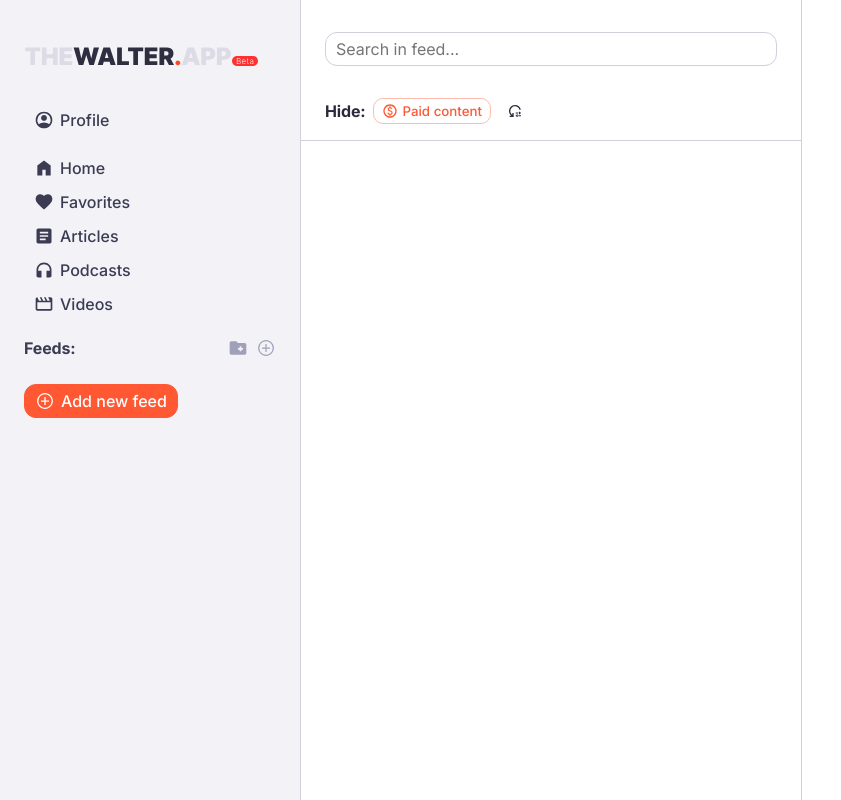
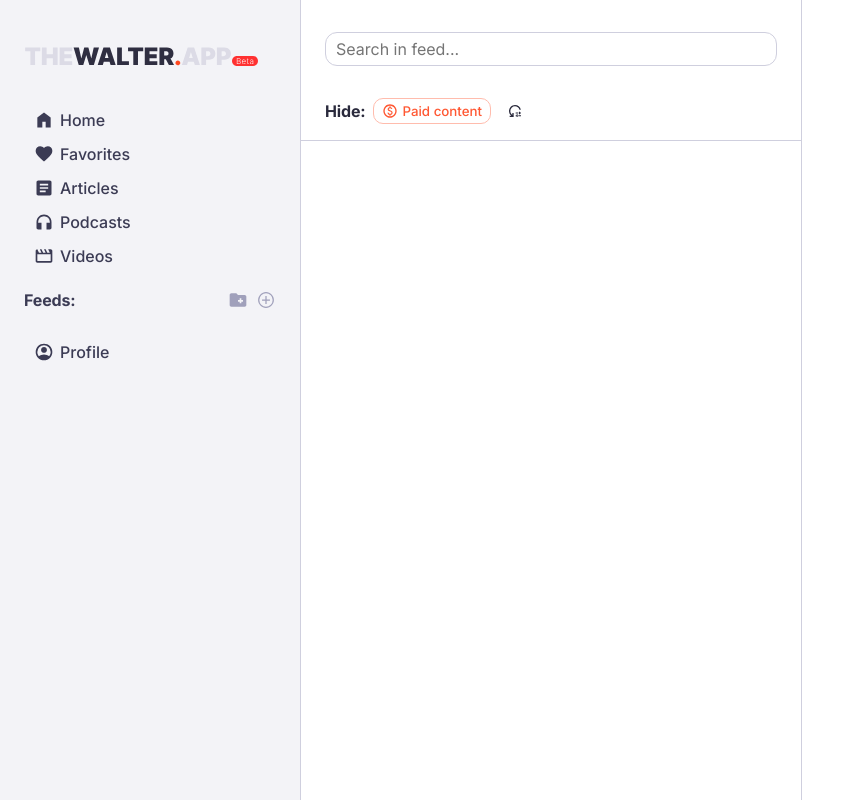
Before and after one commit to mrmegatelo/thewalter.app, a Django app: page /favorites/ in a window 1280 px wide. Shown: the whole page, without its empty margins (0-841 px from the left). Run offline with Django 5.2, Linux system fonts and the light colour scheme; the visitor is signed in with stand-in values (Sample User, id 1); data that the repository does not hold is empty; parts of the project's set-up code (start-up, migrations or seed data) failed here and were passed over; some libraries are stand-ins or nearby versions.

Commit message:
removes the feed reation button, moves profile link below the feed menu

```diff
--- a/feed/templates/feed/base.html
+++ b/feed/templates/feed/base.html
@@ -8,15 +8,6 @@
 
 {% block sidebar %}
     <div class="feed-sidebar">
-        <div class="sidebar-block sidebar-block-content">
-            <a class="button button--ghost button--sm"
-               href="{% url 'profile' %}"
-            >
-                <span class="button__icon">{% include 'icons/account.svg' %}</span>
-                {% translate 'Profile' %}
-            </a>
-        </div>
-
         <div class="sidebar-block sidebar-block-content">
             <a class="button button--ghost button--sm"
                hx-target="#feed-list"
@@ -98,17 +89,16 @@
                 </div>
             </div>
         {% endcache %}
+
+        <div class="sidebar-block sidebar-block-content">
+            <a class="button button--ghost button--sm"
+               href="{% url 'profile' %}"
+            >
+                <span class="button__icon">{% include 'icons/account.svg' %}</span>
+                {% translate 'Profile' %}
+            </a>
+        </div>
     </div>
-{% endblock %}
-
-{% block sidebar_bottom %}
-    <button class="button button--primary button--sm"
-            hx-target="#dialogs-root"
-            hx-get="{% url 'api_dialog_feed_new' %}"
-    >
-        <span class="button__icon">{% include 'icons/plus_circle.svg' %}</span>
-        {% translate 'Add new feed' noop %}
-    </button>
 {% endblock %}
 
 {% block main %}
--- a/feed/templates/layouts/with_sidebar.html
+++ b/feed/templates/layouts/with_sidebar.html
@@ -9,10 +9,6 @@
                 <img src="{% static 'feed/img/logo.svg' %}" alt="thewalter.app" class="logo">
             </a>
             {% block sidebar %}{% endblock %}
-            <footer class="sidebar-block sidebar-block__sticky">
-                {% block sidebar_bottom %}
-                {% endblock %}
-            </footer>
         </aside>
         <main class="section main">
             {% block main %}{% endblock %}
```
